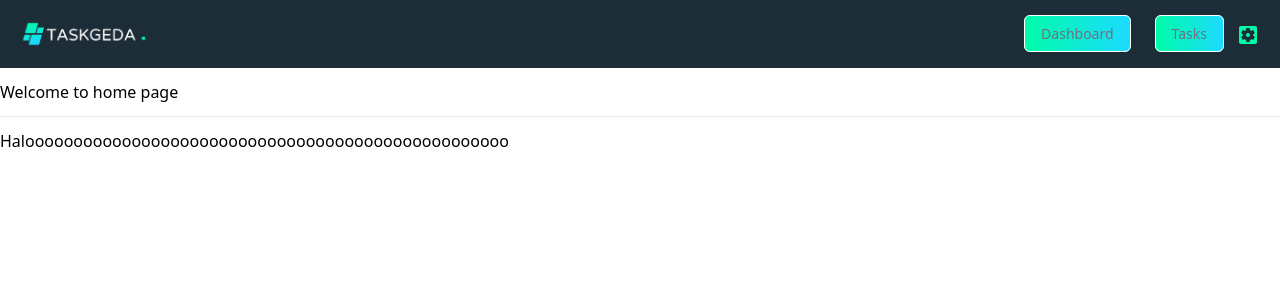
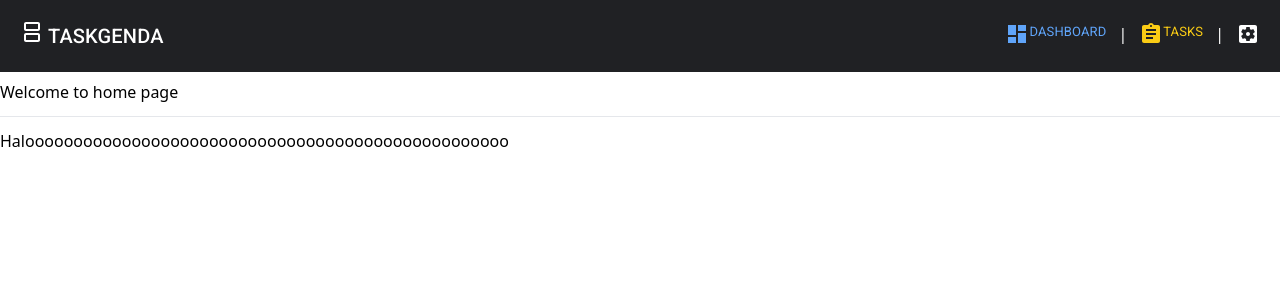
Before and after one commit to chollsak/TaskGenda, a Next.js app: page / in a window 1280 px wide. Shown: the top 300 px of the page. Built offline with nearby package versions, Linux system fonts and the light colour scheme; no server answers; sample sign-in values are in the browser's storage.

Commit message:
feat: update task's card component

```diff
--- /dev/null
+++ b/src/app/components/Card.jsx
@@ -0,0 +1,72 @@
+import React from 'react';
+import { Box } from '@mui/material';
+import { useRouter } from 'next/navigation';
+import TodayIcon from '@mui/icons-material/Today';
+import PendingActionsIcon from '@mui/icons-material/PendingActions';
+import AssignmentTurnedInIcon from '@mui/icons-material/AssignmentTurnedIn';
+import Tooltip from '@mui/material/Tooltip';
+
+export default function Card({ task }) {
+
+    const router = useRouter()
+
+  // Helper function to split the task name while keeping word boundaries
+  const formatName = (name) => {
+    if (!name) return ['No Task Name', ''];  // Handle empty names
+
+    // Split based on word boundaries
+    const splitAtSpace = (str, maxLength) => {
+      if (str.length <= maxLength) return str;
+      const indexOfLastSpace = str.lastIndexOf(' ', maxLength);
+      return indexOfLastSpace !== -1 ? str.substring(0, indexOfLastSpace) : str.substring(0, maxLength);
+    };
+
+    const firstLine = splitAtSpace(name, 10);  // First 10 characters with word boundaries
+    let secondLine = name.substring(firstLine.length).trim();  // Remaining part of the string after the first line
+
+    secondLine = splitAtSpace(secondLine, 22);  // Next 20 characters with word boundaries
+    if (name.length > firstLine.length + secondLine.length) {
+      secondLine = `${secondLine.substring(0, 22)}...`;  // Truncate if more than 20 chars on the second line
+    }
+
+    return [firstLine, secondLine];
+  };
+
+  const [firstLine, secondLine] = formatName(task?.name);
+
+  const handleTaskClick = (taskId) => {
+    router.push(`/task-detail/${taskId}`)
+  }
+
+  const checkStatus = (status) => {
+    switch(status){
+        case "in process":
+            return (<Tooltip title='in process'><PendingActionsIcon className='mb-0.5 text-yellow-500' /></Tooltip>)
+        case "success":
+            return (<Tooltip title='success'><AssignmentTurnedInIcon className='mb-0.5 text-green-600'/></Tooltip>)
+    }
+  }
+
+
+  return (
+    <div className='mx-1 my-3'>
+      <Box className='rounded-lg border-2 border-gray-200 w-56 p-2 h-28 hover:cursor-pointer' onClick={() => { handleTaskClick(task._id) }}>
+        <Box className="flex flex-col ">
+          <div className='flex justify-between'>
+            <div>{checkStatus(task.status)}</div>
+
+            <div className='text-sm'>
+              <TodayIcon className='mb-0.5 text-red-600' />
+                <span className='text-gray-500 font-medium'>{task.dueDate ? new Date(task.dueDate).toLocaleDateString() : 'No due date'}</span>
+            </div>
+          </div>
+
+          <div className='mt-2 text-gray-500 font-medium'>
+            <p className=''>{firstLine}</p>
+            <p className='mb-2'>{secondLine}</p>  {/* Display the second line truncated if necessary */}
+          </div>
+        </Box>
+      </Box>
+    </div>
+  );
+}
--- a/src/app/components/Navbar.jsx
+++ b/src/app/components/Navbar.jsx
@@ -1,10 +1,20 @@
 import react, { useState } from 'react'
 import Link from 'next/link'
 import { signOut } from 'next-auth/react'
-import { Box } from '@mui/material'
+import { Box, Typography } from '@mui/material'
 import SettingsApplicationsIcon from '@mui/icons-material/SettingsApplications';
 import Tooltip from '@mui/material/Tooltip';
 import { useRouter } from 'next/navigation';
+import { Roboto } from 'next/font/google';
+import SplitscreenIcon from '@mui/icons-material/Splitscreen';
+import DashboardIcon from '@mui/icons-material/Dashboard';
+import AssignmentIcon from '@mui/icons-material/Assignment';
+
+// Configure the font
+const roboto = Roboto({
+    weight: ['400', '500', '700'],  // Choose the required font weights
+    subsets: ['latin'],  // Choose the character set needed
+});
 
 function Navbar({ session }) {
 
@@ -17,12 +27,20 @@ function Navbar({ session }) {
 
     return (
         <div className='mb-20'>
-            <nav className='bg-[#1c2d38] text-white p-5 fixed top-0 left-0 w-full z-50'>
+            <nav className='bg-[#202124] text-white p-5 fixed top-0 left-0 w-full z-50'>
                 <div className='container mx-auto'>
                     <div className='flex justify-between items-center'>
-                        <div>
+                        <div className='flex'>
                             {/* Adjusting the size of the logo with width and height */}
-                            <Box component='img' src='/img/taskgenda_logo.png' alt="Logo" onClick={() => (router.push('/'))} className='w-32 h-auto hover:cursor-pointer' />
+                            <SplitscreenIcon className=' mr-1'/>
+                            <Typography
+                                variant='h6'
+                                onClick={() => router.push('/')}
+                                className={`w-32 h-auto hover:cursor-pointer ${roboto.className}`} // Apply the font
+                            >
+
+                                TASKGENDA
+                            </Typography>
                         </div>
                         <ul className='flex'>
                             {!session ? (
@@ -36,16 +54,22 @@ function Navbar({ session }) {
                                 </>
                             ) : (
                                 <>
-                                    <li className='mx-3'>
-                                        <a href='/welcome' className='bg-gradient-to-r from-[#00fca8] to-[#1cdaff] text-gray-500 rounded-md border border-white border-solid py-2 px-4 text-sm hover:text-black hover:opacity-95'>Dashboard</a>                </li>
-                                    <li className='mx-3'>
-                                        <a href='/tasks' className='bg-gradient-to-r from-[#00fca8] to-[#1cdaff] text-gray-500 rounded-md border border-white border-solid py-2 px-4 text-sm hover:text-black hover:opacity-95'>Tasks</a>
-                                    </li>
+                                    <Link href={'/welcome'} className='mx-3 flex hover:cursor-pointer text-blue-400'>
+                                        <DashboardIcon/>
+                                        <Typography fontSize={'small'} className='mt-1'>DASHBOARD</Typography>
+                                    </Link>
+                                    <div>|</div>
+                                    <Link href={'/tasks'} className='mx-3 flex hover:cursor-pointer text-yellow-400'>
+                                        <AssignmentIcon/>
+                                        <Typography fontSize={'small'} className='mt-1'>TASKS</Typography>
+                                    </Link>
+
+                                    <div>|</div>
 
                                     <Tooltip title='setting'>
-                                    <button onClick={toggleDropdown}>
-                                        <SettingsApplicationsIcon className='text-[#00fca8] hover:text-[#1cdaff] '/>
-                                    </button>
+                                        <button onClick={toggleDropdown}>
+                                            <SettingsApplicationsIcon className='ml-3 mb-1' />
+                                        </button>
                                     </Tooltip>
                                     {isDropdownOpen && (
                                         <ul className='absolute right-8 mt-10 w-40 bg-white text-black shadow-lg rounded-lg py-2'>
@@ -55,7 +79,7 @@ function Navbar({ session }) {
                                             <li className='px-4 py-2 hover:bg-gray-200'>
                                                 <a className='text-sm'>About</a>
                                             </li>
-                                            <hr class="border-t-2 border-[#00fca8] my-4" />
+                                            <hr class="border-t-2 border-gray-600 my-4" />
                                             <li className='px-4 py-2 hover:bg-gray-200'>
                                                 <a onClick={() => signOut()} className='text-sm text-red-700'>Sign Out</a>
                                             </li>
--- a/src/app/task-detail/[id]/page.jsx
+++ b/src/app/task-detail/[id]/page.jsx
@@ -2,7 +2,7 @@
 
 import React, { useEffect, useState } from 'react';
 import Navbar from '../../components/Navbar';
-import { useRouter } from 'next/navigation';
+import { redirect, useRouter } from 'next/navigation';
 import { useSession } from 'next-auth/react';
 import { useParams } from 'next/navigation';
 import EditNoteIcon from '@mui/icons-material/EditNote';
@@ -44,6 +44,35 @@ function TaskDetailPage() {
         status: '',
         dueDate: '',  // Added dueDate in the state
     });
+
+    const handleDelete = async (taskId) => {
+        try {
+            if (!confirm(`Are you sure you want to delete task id: ${taskId}?`)) {
+                return;
+            }
+
+            const resDelete = await fetch(`/api/task?taskId=${taskId}`, {
+                method: 'DELETE',
+                headers: {
+                    'Content-Type': 'application/json',
+                },
+            });
+
+            if (!resDelete.ok) {
+                throw new Error('Failed to delete task');
+            }
+
+            alert(`Task id: ${taskId} deleted!!`);
+
+            // Redirect to the tasks list after successful deletion
+            router.push('/tasks');
+
+        } catch (error) {
+            console.error('Error deleting task:', error);
+        }
+    };
+
+
 
     // Fetch task data when the component mounts
     useEffect(() => {
@@ -130,11 +159,21 @@ function TaskDetailPage() {
                         <p>{task.dateCreated}</p>
                         <p>{task.dueDate ? new Date(task.dueDate).toLocaleDateString() : 'No due date'}</p>
                         <p>{updatedTask.status || task.status}</p>
+                        {task && (
+                            <button
+                                onClick={() => handleDelete(task._id)}
+                                className="p-2 mt-5 mb-14 bg-red-500 text-white rounded-md"
+                            >
+                                Delete
+                            </button>
+                        )}
                     </div>
+
                 ) : (
                     <p>Task not found.</p>
                 )}
             </div>
+
 
             {/* Modal */}
             <Modal
```
Also changed, not shown: src/app/tasks/page.jsx (+22 -29 lines).
